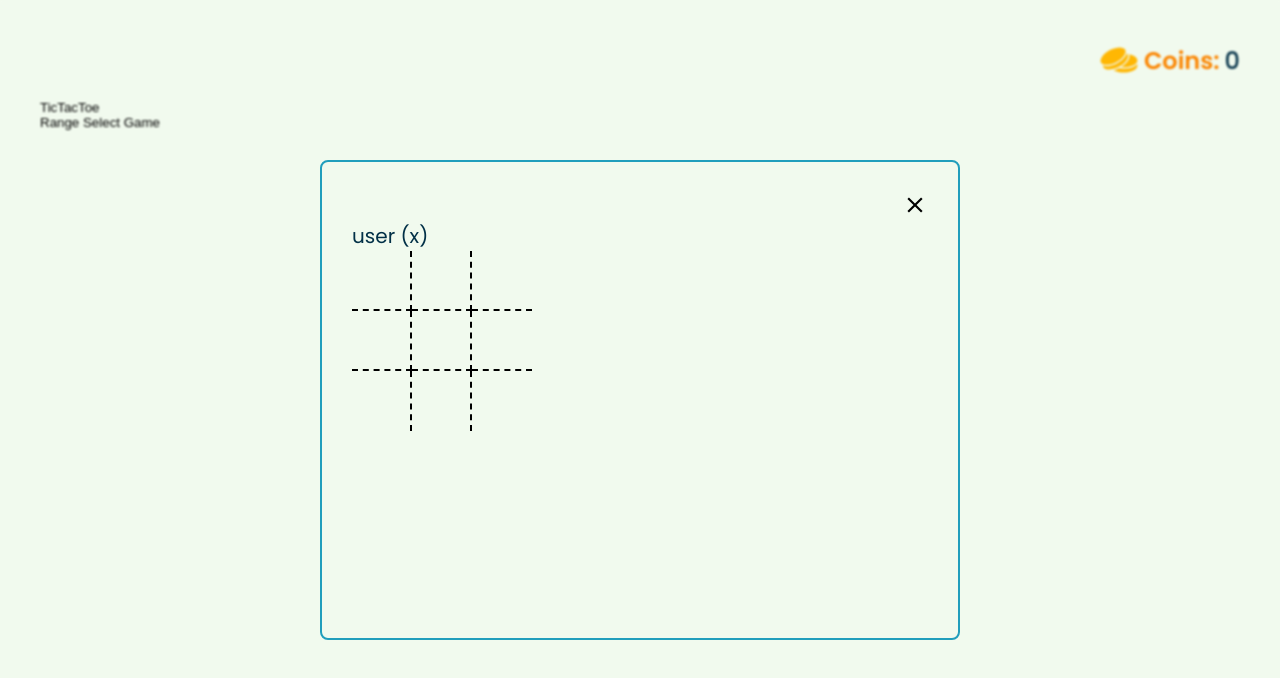
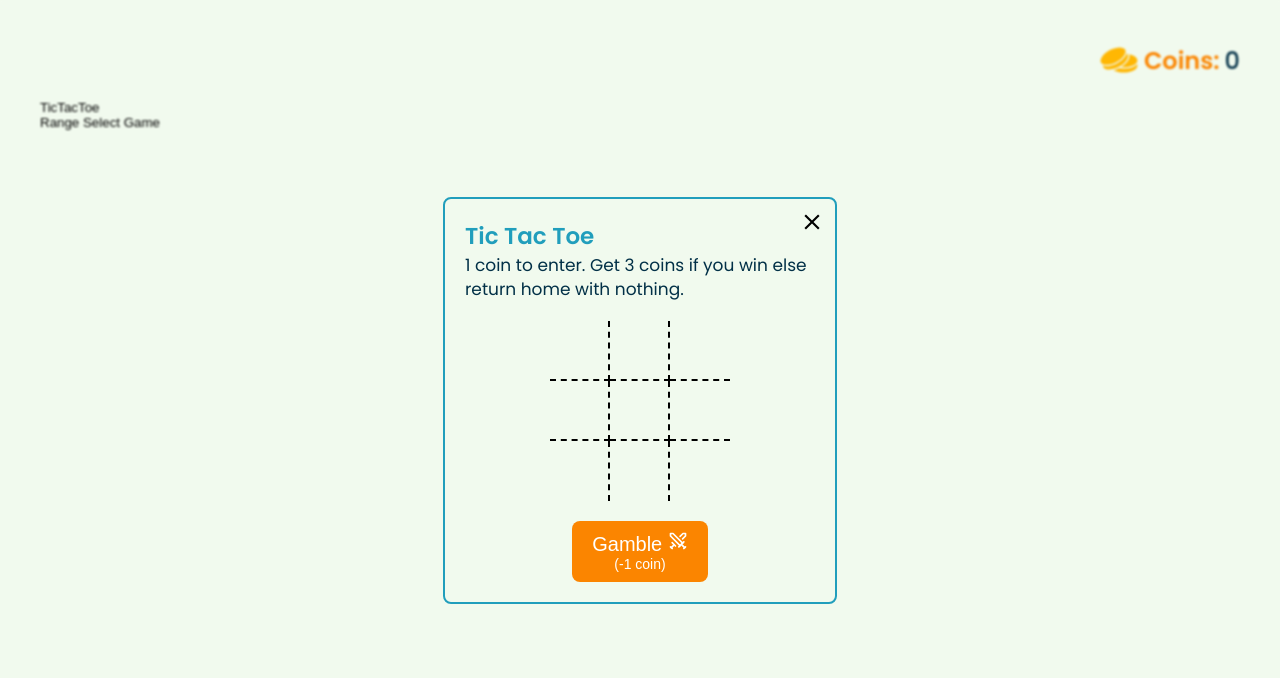
Before and after one commit to ki8yk8/double-down, a React (Vite) app: page / in a window 1280 px wide. Shown: the top 678 px of the page. Built offline with nearby package versions, Linux system fonts and the light colour scheme.

Commit message:
styles the modal

```diff
--- a/src/components/modal/modal.jsx
+++ b/src/components/modal/modal.jsx
@@ -22,16 +22,17 @@ export default function Modal({ isOpen, onClose, children }) {
 				style={{
 					backgroundColor: "var(--color-white)",
 					border: "2px solid var(--color-blue-green)",
-					minWidth: "50vw",
-					minHeight: "60vh",
+					maxWidth: "40vw",
 					borderRadius: "8px",
-					padding: "1.5rem"
+					padding: "1rem",
+					position: "relative"
 				}}
 			>
 				<header
 					style={{
-						display: "flex",
-						justifyContent: "flex-end",
+						position: "absolute",
+						top: "10px",
+						right: "10px"
 					}}
 				>
 					<button onClick={onClose}>
--- a/src/games/tic-tac-toe/tic-tac-toe.jsx
+++ b/src/games/tic-tac-toe/tic-tac-toe.jsx
@@ -1,4 +1,7 @@
 import { useEffect, useState } from "react";
+import { LuSwords } from "react-icons/lu";
+import { BsXCircle, BsCircle } from "react-icons/bs";
+
 import Cell from "./cell";
 
 import styles from "./tic-tac-toe.module.css";
@@ -113,10 +116,13 @@ export default function TicTacToe() {
 		first: null,
 		current: null,
 		winner: undefined,
+		active: false,
 	});
 
 	// at first set first and current same randomly
 	useEffect(() => {
+		if (!game.active) return;
+
 		// if random number is even then bot else user
 		const rnd_number = Math.floor(Math.random() * 20);
 		const rnd_first = rnd_number % 2 === 0 ? "bot" : "user";
@@ -126,11 +132,11 @@ export default function TicTacToe() {
 			first: rnd_first,
 			current: rnd_first,
 		}));
-	}, []);
+	}, [game.active]);
 
 	// if turn is of bot then do turn after say 1 second
 	useEffect(() => {
-		if (game.current !== "bot" || game.winner) return;
+		if (game.current !== "bot" || !game.active) return;
 
 		const move_timeout = setTimeout(() => {
 			set_game((prev) => {
@@ -152,6 +158,7 @@ export default function TicTacToe() {
 								? "draw"
 								: prev.current
 							: undefined,
+					active: ![3, 9].includes(is_game_over(updated_grid).length),
 				};
 			});
 		}, 500);
@@ -160,12 +167,7 @@ export default function TicTacToe() {
 	}, [game.current]);
 
 	const handle_cell_clicked = (index) => {
-		if (
-			game.grid[index] ||
-			typeof game.winner !== "undefined" ||
-			game.current === "bot"
-		)
-			return;
+		if (game.grid[index] || !game.active || game.current === "bot") return;
 
 		set_game((prev) => {
 			// next turn
@@ -185,29 +187,57 @@ export default function TicTacToe() {
 							? "draw"
 							: prev.current
 						: undefined,
+				active: ![3, 9].includes(is_game_over(updated).length),
 			};
 		});
 	};
 
 	return (
-		<>
-			{!game.winner && (
-				<p>
-					{game.current} ({get_marker(game.first, game.current)})
+		<section style={{ width: "350px" }}>
+			<header>
+				<h3 style={{ color: "var(--color-blue-green)" }}>Tic Tac Toe</h3>
+				{game.active === false && typeof game.winner === "undefined" && (
+					<p style={{ fontSize: "0.85rem" }}>
+						1 coin to enter. Get 3 coins if you win else return home with
+						nothing.
+					</p>
+				)}
+			</header>
+			{game.active && (
+				<p
+					style={{
+						display: "flex",
+						alignItems: "center",
+						gap: "0.25rem",
+						justifyContent: "center",
+						marginTop: "1.25rem",
+					}}
+				>
+					{game.current === "user" ? "Your" : "Bot's"}
+					{get_marker(game.first, game.current) === "o" ? (
+						<BsCircle size="1.25rem" />
+					) : (
+						<BsXCircle size="1.25rem" />
+					)}{" "}
+					turn.
 				</p>
 			)}
 			{game.winner && is_game_over(game.grid).length !== 9 && (
-				<p>Game over. Winner is {game.winner}</p>
+				<p style={{ textAlign: "center", marginTop: "1.25rem" }}>
+					Game over.{" "}
+					<span style={{ textTransform: "capitalize" }}>{game.winner}</span> won
+				</p>
 			)}
 			{game.winner && is_game_over(game.grid).length === 9 && (
-				<p>Game over. Game draw</p>
+				<p style={{ textAlign: "center", marginTop: "1.25rem" }}>Game draw</p>
 			)}
-
 			<div
 				style={{
 					display: "grid",
 					gridTemplateColumns: "repeat(3, 3rem)",
 					gridTemplateRows: "repeat(3, 3rem)",
+					justifyContent: "center",
+					marginTop: "1rem",
 				}}
 				className={styles["grid"]}
 			>
@@ -224,6 +254,18 @@ export default function TicTacToe() {
 					/>
 				))}
 			</div>
-		</>
+			{game.active === false && typeof game.winner === "undefined" && (
+				<button
+					className="u-primary"
+					style={{ display: "block", margin: "0 auto", marginTop: "1rem" }}
+					onClick={() => set_game((prev) => ({ ...prev, active: true }))}
+				>
+					Gamble <LuSwords />
+					<span style={{ display: "block", fontSize: "0.7rem" }}>
+						(-1 coin)
+					</span>
+				</button>
+			)}
+		</section>
 	);
 }
--- a/src/index.css
+++ b/src/index.css
@@ -53,3 +53,25 @@ button:hover {
 button.u-link {
 	display: block;
 }
+
+button.u-primary {
+	display: block;
+	background-color: var(--color-ut-orange);
+	color: #fff;
+	font-size: 1rem;
+	padding: 0.5rem 1rem;
+	border-radius: 8px;
+	font-weight: 500;
+}
+
+h3 {
+	margin: 0;
+	padding: 0;
+	font-size: 1.15rem;
+	font-weight: 600;
+}
+
+p {
+	line-height: 1.2rem;
+	margin: 0;
+}
```
